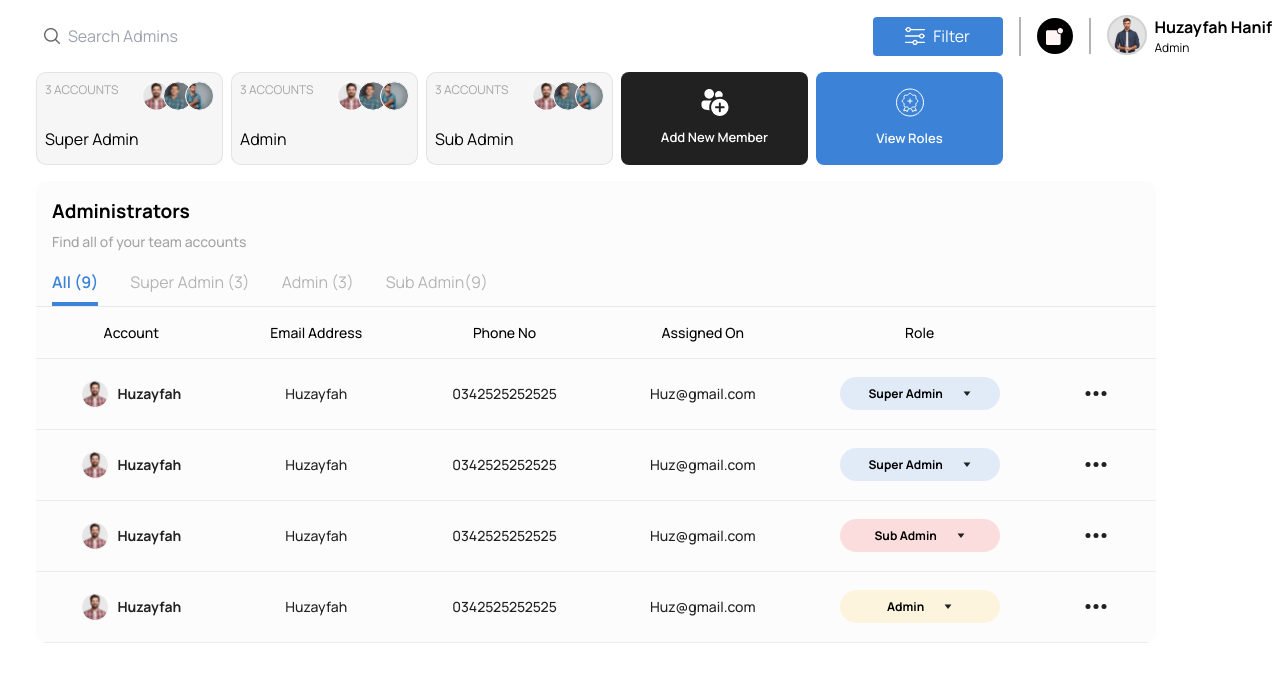
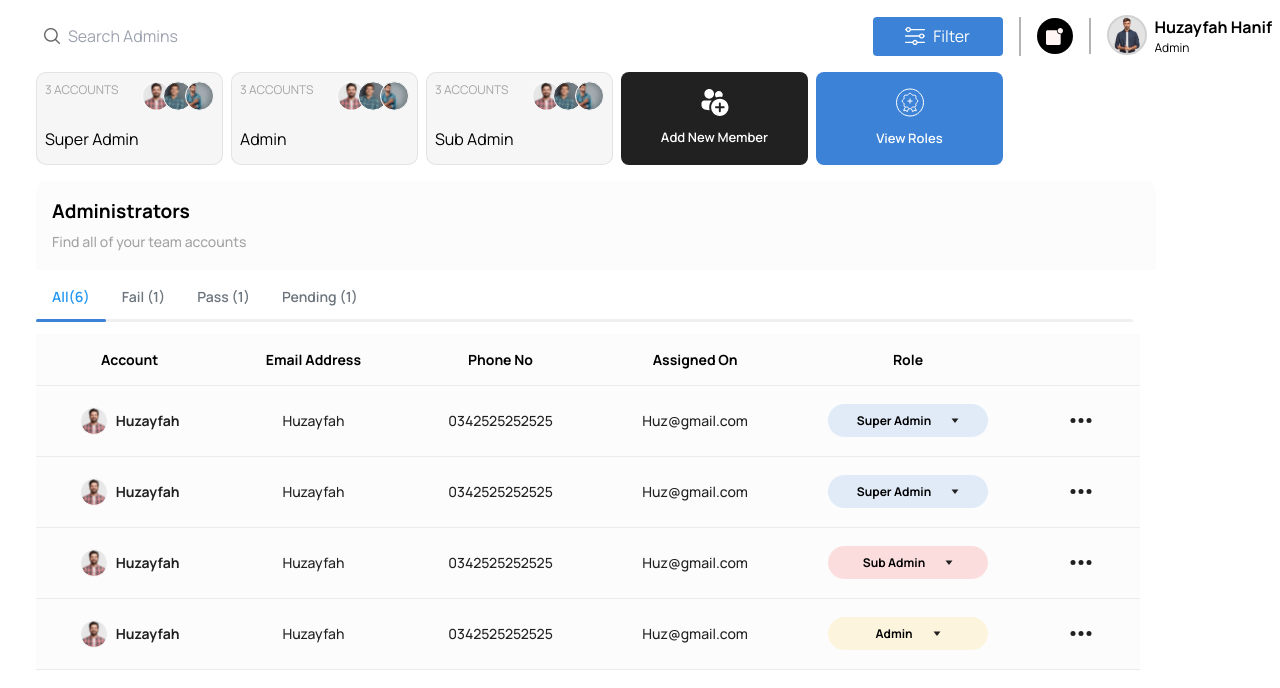
Before and after one commit to SmurfTec/Electra-Admin, a React (Vite) app: page /Roles in a window 1280 px wide. Shown: the top 688 px of the page. Built offline with nearby package versions, Linux system fonts and the light colour scheme.

Commit message:
Tab panel added

```diff
--- a/src/pages/Listings/Listingdetail/index.tsx
+++ b/src/pages/Listings/Listingdetail/index.tsx
@@ -85,7 +85,7 @@ export const Listingdetail = () => {
           Details from seller
         </h2>
         <div className="border border-custom"></div>
-        <InputTxt placeholder="Filter details" MainClasses="mt-[40px] ml-2" />
+        <InputTxt placeholder="Filter details" MainClasses="mt-[40px] ml-4" />
         <p className="font-bold text-[20px] text-[#000000] mt-6 px-4" >
           What accessories are included?
         </p>
@@ -147,7 +147,7 @@ export const Listingdetail = () => {
         <div className="border border-custom"></div>
         <InputTxt
           placeholder="Filter Specification"
-          MainClasses="mt-[40px] ml-2"
+          MainClasses="mt-[40px] ml-4"
         />
         <p className="font-bold text-[20px] text-[#000000] mt-6 px-4 ">MPN</p>
         <p className="text-[15px] pt-2 text-[#656565] border-b border-custom pb-6 px-4">
--- a/src/pages/Roles/main/index.tsx
+++ b/src/pages/Roles/main/index.tsx
@@ -1,12 +1,18 @@
 import React from "react";
-import { Header, AdminCards, DashCard ,ShippingModal} from "../../../components";
+import {
+  Header,
+  AdminCards,
+  DashCard,
+  ShippingModal,
+} from "../../../components";
 import { CustomTableComponent } from "../../../atoms";
 import { SVGIcon } from "../../../components/SVG";
 import IMAGES from "../../../assets/Images";
-import { CustomMenu } from "../../../atoms/global.style";
+import { CustomMenu, CustomTabView } from "../../../atoms/global.style";
 import { useNavigate } from "react-router-dom";
+import { TabPanel } from "primereact/tabview";
 export const Roles = () => {
-  const [visible,setVisible]=React.useState(false)
+  const [visible, setVisible] = React.useState(false);
   const navigate = useNavigate();
   const menuLeft: any = React.useRef(null);
 
@@ -88,7 +94,7 @@ export const Roles = () => {
       ],
     },
   ];
-  const AccountBodyTemplate = (option:any) => {
+  const AccountBodyTemplate = (option: any) => {
     return (
       <div className="flex gap-2 items-center justify-center">
         <img src={IMAGES.Guy1} />
@@ -181,7 +187,7 @@ export const Roles = () => {
           Addimg={IMAGES.newmembers}
         />
         <DashCard
-        onClick={()=>setVisible(true)}
+          onClick={() => setVisible(true)}
           outerclasses={"!bg-[#3C82D6] !w-[187px] !h-[93px]"}
           Add={true}
           txt={"View Roles"}
@@ -197,23 +203,29 @@ export const Roles = () => {
               Find all of your team accounts
             </span>
           </p>
-          <div className="flex gap-8 px-4 border-b border-custom ">
-            <p className="border-b-4 border-[#3C82D6] text-[#3C82D6] pb-2 font-semibold">
-              All (9)
-            </p>
-            <p className="text-[#B4B4B4]">Super Admin (3)</p>
-            <p className="text-[#B4B4B4]">Admin (3) </p>
-            <p className="text-[#B4B4B4]">Sub Admin(9)</p>
-          </div>
+           <CustomTabView>
+            <TabPanel header="All(6)">
+              <p className="m-0">
                 <CustomTableComponent
                   columnStyle={{ backgroundColor: "#FCFCFC" }}
-            headerStyle={{ color: "black" }}
+                  headerStyle={{ color: "black",fontWeight:"800" }}
                   filterData={filterData}
                   columnData={columnData}
                   rowStyling={"#FCFCFC !important"}
                   // columnHeader={"flex-start"}
-
                 />
+              </p>
+            </TabPanel>
+            <TabPanel header="Fail (1)">
+              <p className="m-0"></p>
+            </TabPanel>
+            <TabPanel header="Pass (1)">
+              <p className="m-0"></p>
+            </TabPanel>
+            <TabPanel header="Pending (1)">
+              <p className="m-0"></p>
+            </TabPanel>
+          </CustomTabView>
         </div>
       </div>
     </div>
```
Lines whose indentation alone changed are shown as unchanged.
